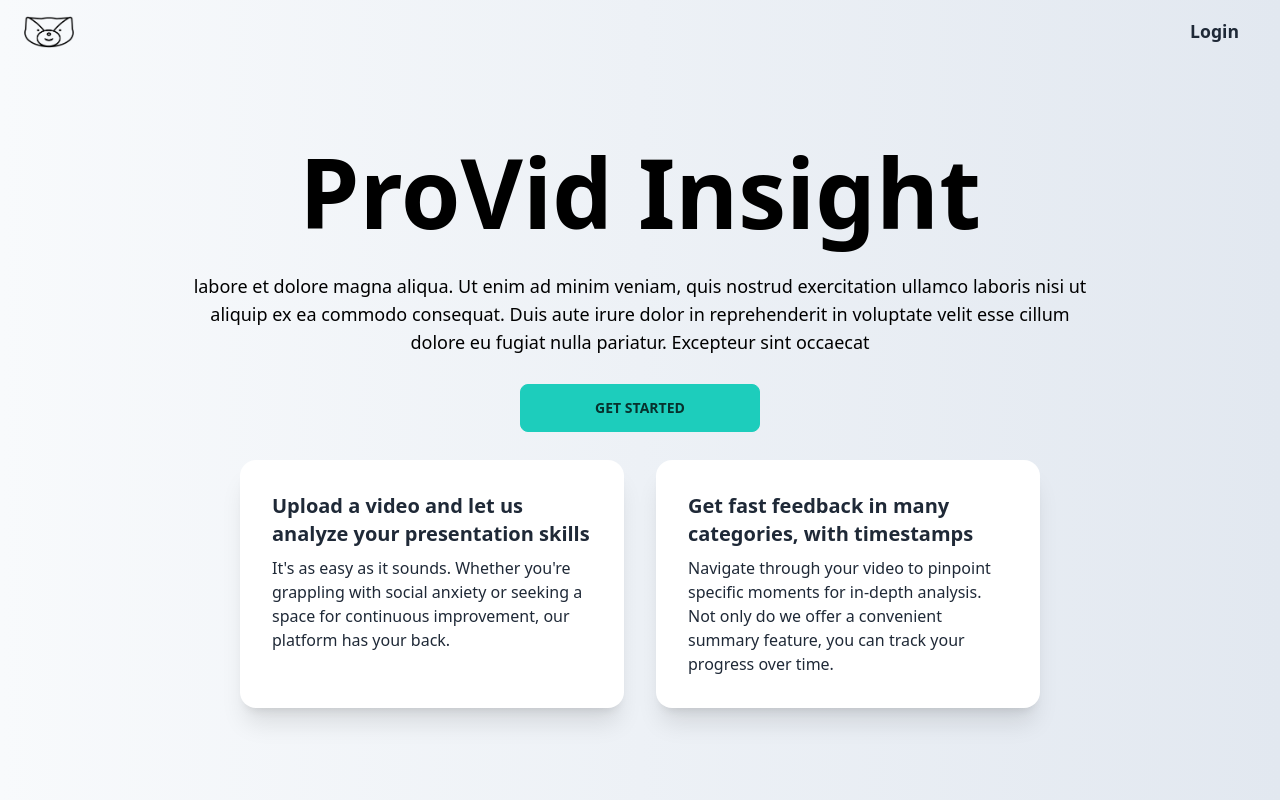
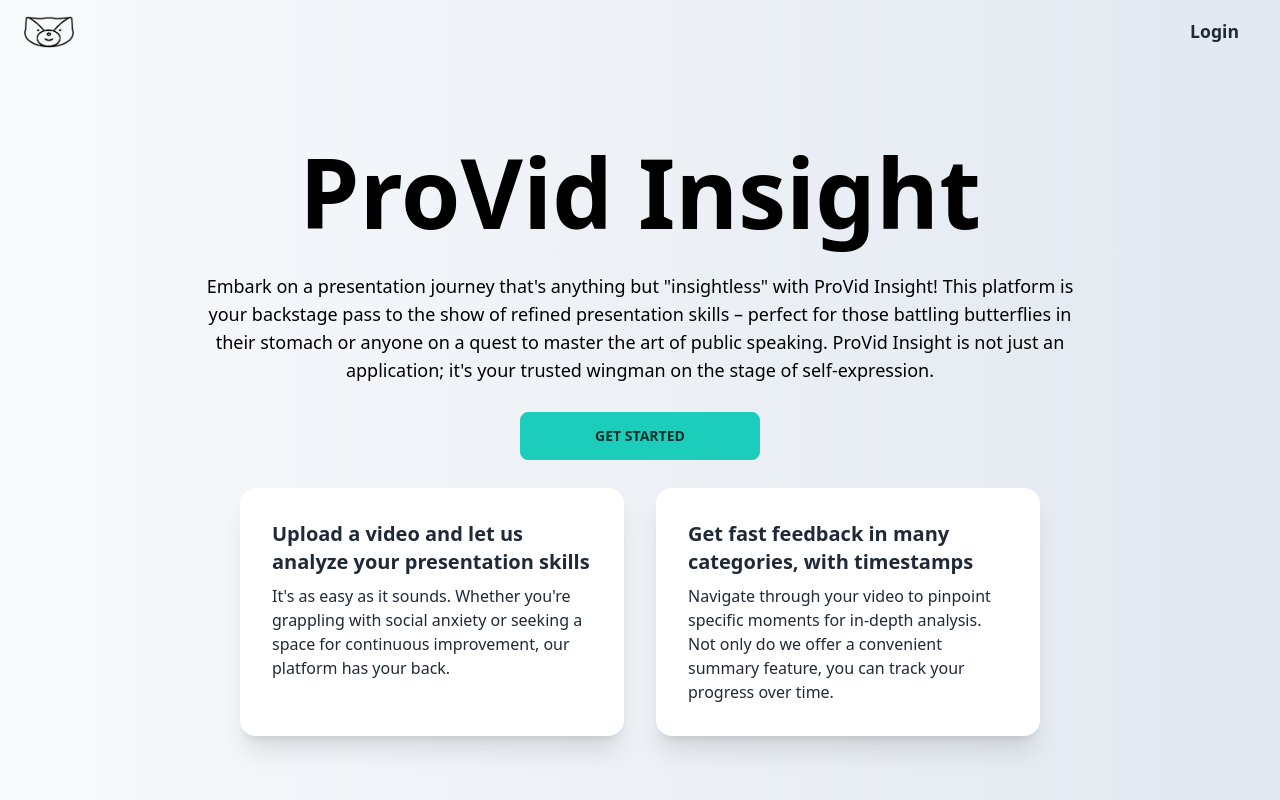
Before and after one commit to 1611Dhruv/provid-insight, a Next.js app: page /landing in a window 1280 px wide. Built offline with nearby package versions, Linux system fonts and the light colour scheme; no server answers.

Commit message:
No more lorem nonsense

```diff
--- a/app/landing/page.jsx
+++ b/app/landing/page.jsx
@@ -11,10 +11,7 @@ export default function LandingPage() {
         ProVid Insight
       </h1>
       <p className="text-black text-lg text-center mb-7 ml-[15%] mr-[15%]">
-        labore et dolore magna aliqua. Ut enim ad minim veniam, quis nostrud
-        exercitation ullamco laboris nisi ut aliquip ex ea commodo consequat.
-        Duis aute irure dolor in reprehenderit in voluptate velit esse cillum
-        dolore eu fugiat nulla pariatur. Excepteur sint occaecat
+      Embark on a presentation journey that's anything but "insightless" with ProVid Insight! This platform is your backstage pass to the show of refined presentation skills – perfect for those battling butterflies in their stomach or anyone on a quest to master the art of public speaking. ProVid Insight is not just an application; it's your trusted wingman on the stage of self-expression.
       </p>
       <Link
         href={user ? "/" : "/api/auth/login"}
```
